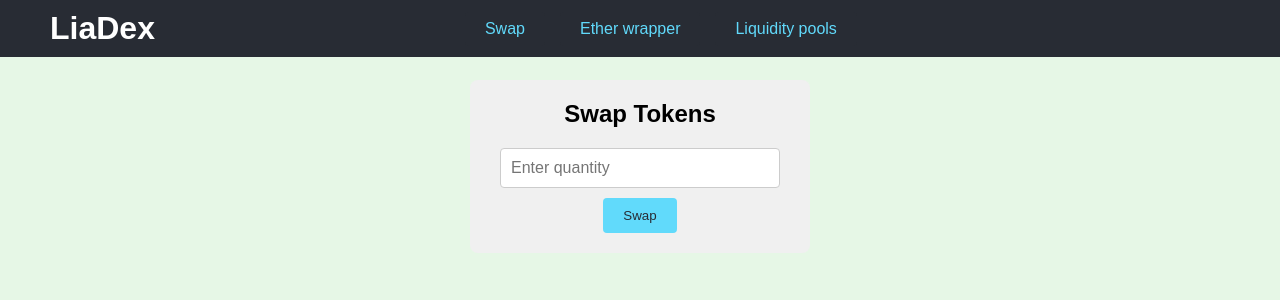
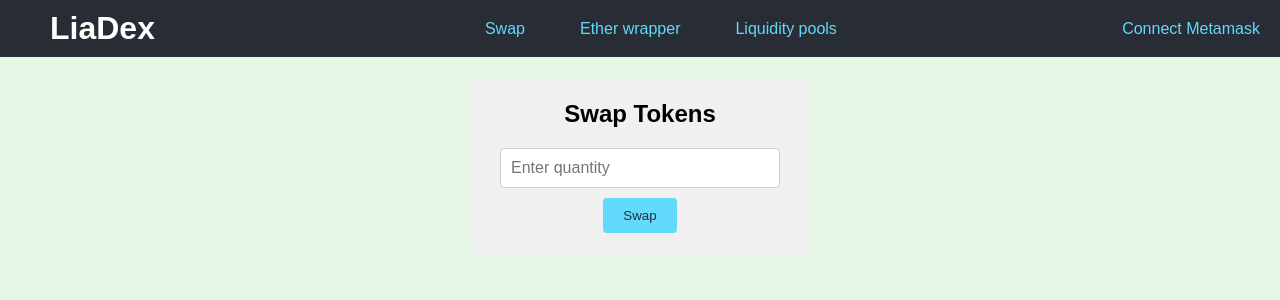
Before and after one commit to Codam-02/Liadex-web-app, a React (Create React App) app: page / in a window 1280 px wide. Shown: the top 300 px of the page. Built offline with nearby package versions, Linux system fonts and the light colour scheme.

Commit message:
AppHeader component updated

```diff
--- a/src/App.js
+++ b/src/App.js
@@ -11,6 +11,9 @@ function AppHeader() {
           <HeaderButton text='Swap'></HeaderButton>
           <HeaderButton text='Ether wrapper'></HeaderButton>
           <HeaderButton text='Liquidity pools'></HeaderButton>
+        </div>
+        <div className='header-right'>
+          <WalletButton/>
         </div>
       </div>
     </header>
@@ -31,7 +34,7 @@ function HeaderButton(props) {
 
 function WalletButton() {
   return (
-    <button className="header-button">Connect Metamask</button>
+    <button className="wallet-button">Connect Metamask</button>
   )
 }
 
```
